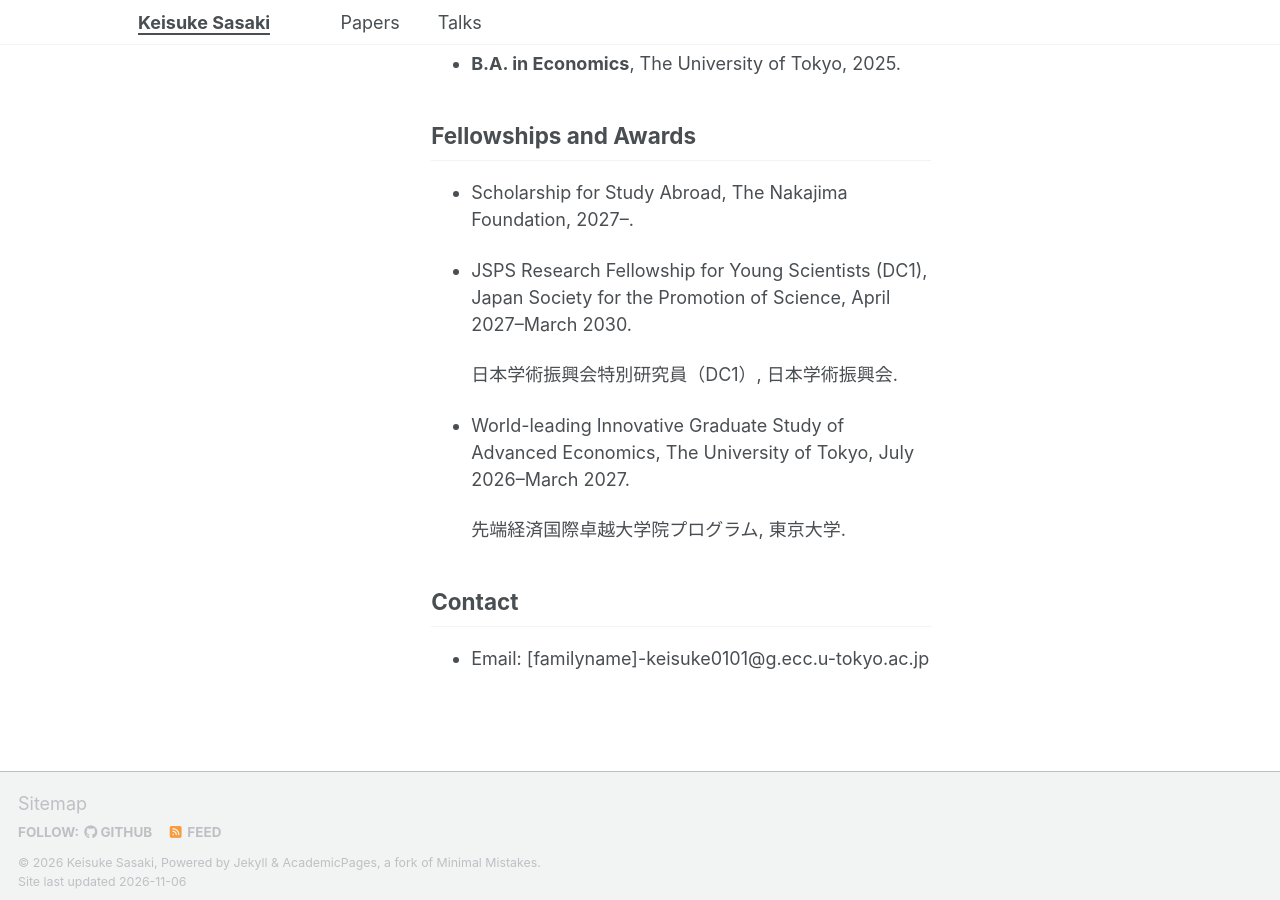
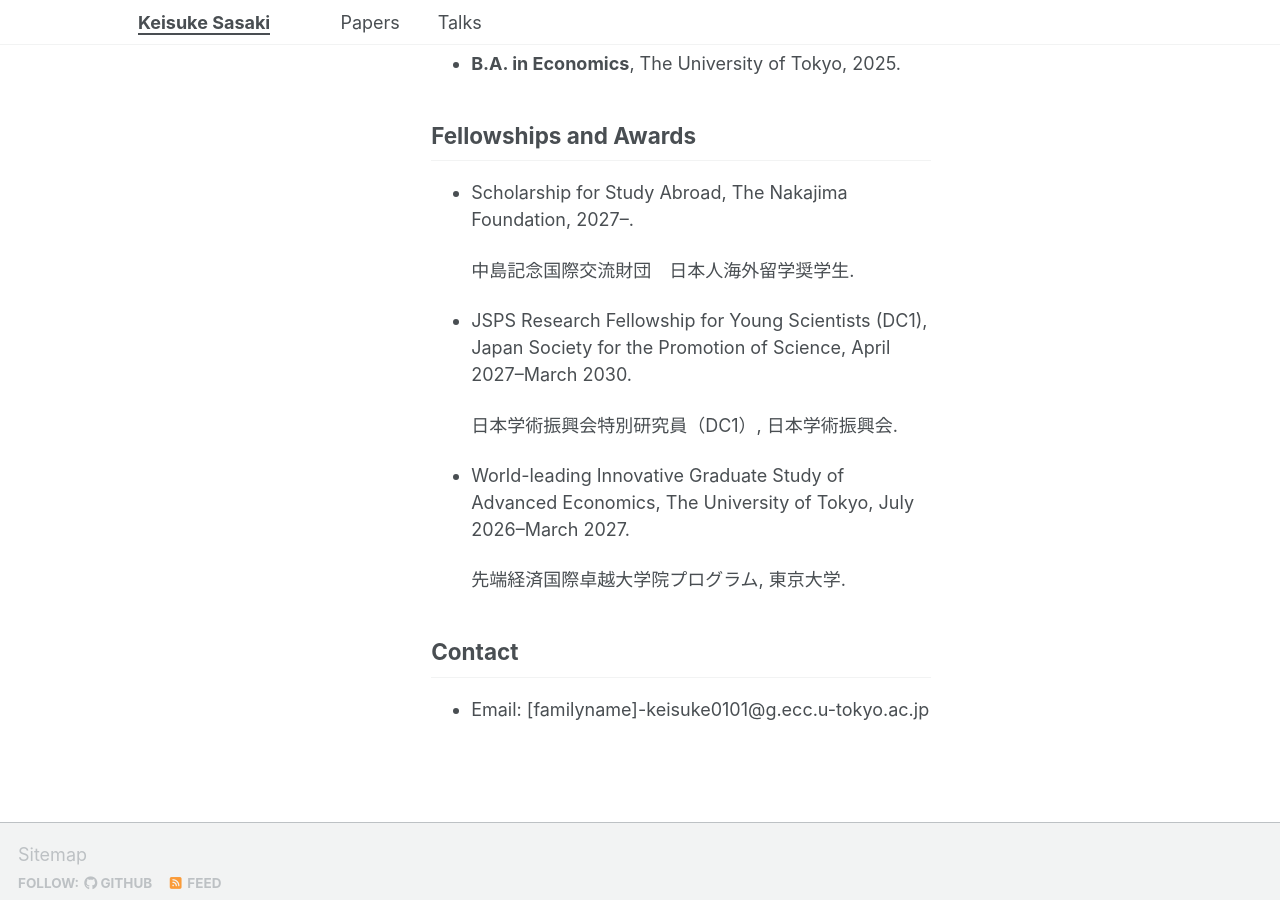
Before and after one commit to ksasaki-stats/ksasaki-stats.github.io, a Jekyll site: the page built from _pages/about.md, in a window 1280 px wide and 900 px high, scrolled down 654 px. Built offline with Jekyll 4.4.1, drawn with Linux system fonts in a browser that asks for light colours; a script bundle is joined from its source files by our own code; library files that are not in the unit come from our copies.

Commit message:
Add Japanese name for Nakajima Foundation scholarship

```diff
--- a/_pages/about.md
+++ b/_pages/about.md
@@ -79,6 +79,8 @@ My advisor is Professor [Yasuhiro Omori](https://sites.google.com/view/omori-sta
 
 - Scholarship for Study Abroad, The Nakajima Foundation, 2027–.
 
+  中島記念国際交流財団　日本人海外留学奨学生.
+
 - JSPS Research Fellowship for Young Scientists (DC1), Japan Society for the Promotion of Science, April 2027–March 2030.
 
   日本学術振興会特別研究員（DC1）, 日本学術振興会.
```
